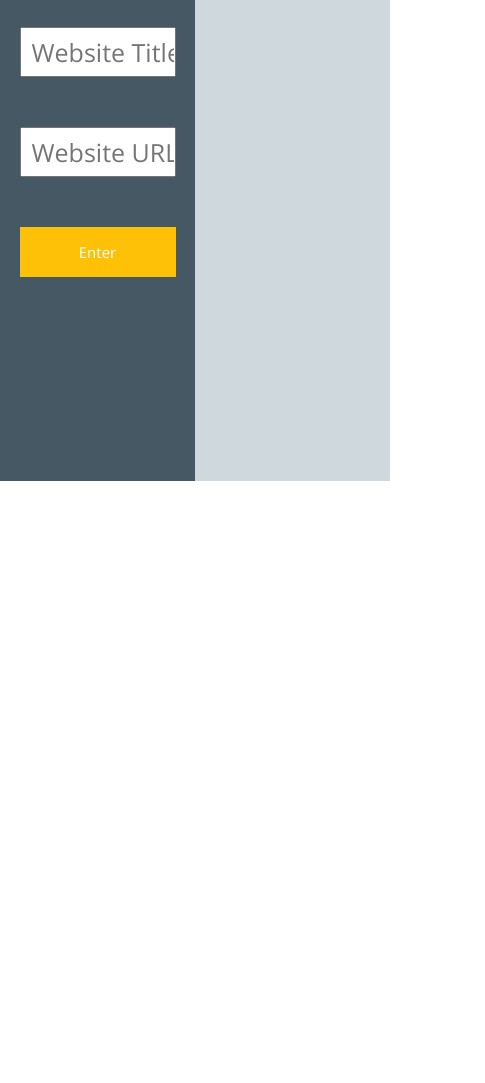
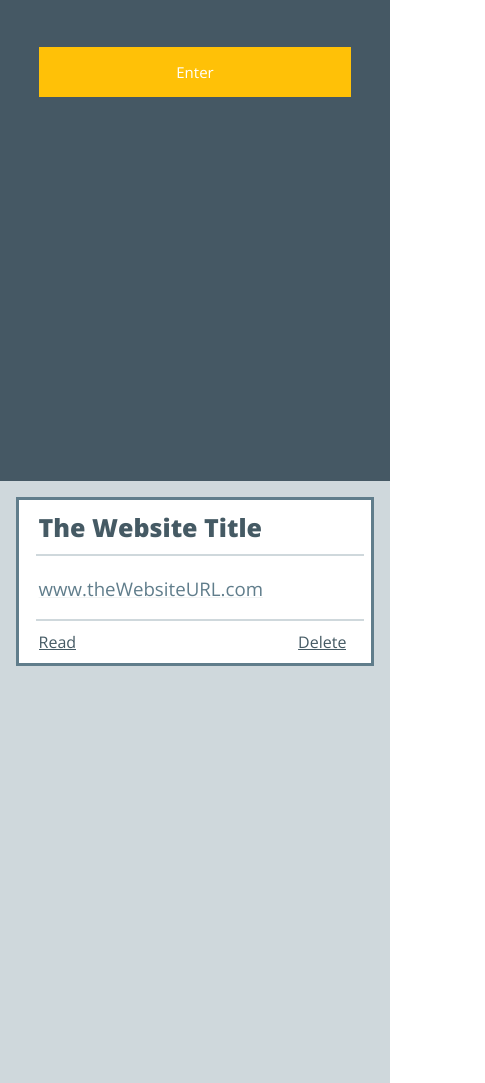
Before and after one commit to francylang/linked-list, a plain HTML site: page index.html in a window 390 px wide. Shown: the part 363-1446 px from the top of the page, 485 px wide, since content can reach past the window. Before the commit the page ends 844 px from the top, so only its background shows below. Drawn offline with nearby package versions, Linux system fonts and the light colour scheme.

Commit message:
Media query working

```diff
--- a/index.html
+++ b/index.html
@@ -9,6 +9,7 @@
   </head>
   <body>
     <section class="leftside">
+      <div class="leftmid">
         <header>
           <h1 id="linked">Linked</h1>
           <img id="icon" src="linked-list-logo.svg" height="110px" width="110px">
@@ -22,16 +23,20 @@
           <!--button for creating the bookmark and adding it to the page-->
           <input class="button" id="enter-button" name="enter" value="Enter">
         </form>
+      </div>
     </section>
     <!--section for all the created bookmarks-->
     <section class="rightside">
 <!-- Placeholder, to be transferred to JQ -->
+      <div class="rightmid">
         <div class="bookmarkbox">
-        <h2 id="bookmark-line-title">Title Here</h2>
-        <h3 id="bookmark-line-url">www.TheWebsiteURL.com</h3>
-        <input class="button" id="mark-as-read-button" type="submit" name="enter" value="Mark as Read">
+          <h2 id="bookmark-line-title">The Website Title</h2>
+          <hr id="hrOne">
+          <h3 id="bookmark-line-url">www.theWebsiteURL.com</h3>
+          <hr id="hrTwo">
+          <input class="button" id="mark-as-read-button" type="submit" name="enter" value="Read">
           <input class="button" id="delete-button" type="submit" name="enter" value="Delete">
-
+        </div>
   <!-- end placeholder -->
       </div>
     </section>
--- a/style.css
+++ b/style.css
@@ -6,22 +6,43 @@
 }
 body {
   display: flex;
+  flex-direction: row;
 }
 section {
   width: 50%;
-  display: flex;
   min-height: 100vh;
-  flex-direction: column;
+  /*display: flex;
+  flex-direction: row;*/
+}
+@media (max-width: 1100px){
+  body{
+    flex-direction: column;
+  }
+  section{
+    width: 100%
+  }
 }
 .leftside {
   justify-content: center;
   background-color: #455864;
+  /*display: flex;
+  flex-direction: row;*/
 }
 .rightside {
   align-items: center;
   padding: 0px;
   background-color: #CFD8DC;
   overflow-y: scroll;
+  /*display: flex;
+  flex-direction: row;*/
+}
+.leftmid{
+  display: flex;
+  flex-direction: column;
+}
+.rightmid{
+  display: flex;
+  flex-direction: column;
 }
 header {
   display: flex;
@@ -66,10 +87,10 @@ h1 {
 /*CHANGED*/
 .bookmarkbox {
   /*height: 100vh;*/
-  height: 20%;
+  height: 22%;
   min-height: 20%;
-  margin: 5%;
-  width: 95%;
+  width: 92%;
+  margin-top: 4%;
   align-self: center;
   /*text-align: center;*/
   border: 3px solid #607D8B;
@@ -78,29 +99,57 @@ h1 {
 #bookmark-line-title{
   display: block;
   color: #455A64;
-  margin-left: 5%;
-  font-size: 250%;
-  margin-top: 2%;
-  font-weight: lighter;
+  margin-left: 20px;
+  font-size: 25px;
+  margin-top: 10px;
+  margin-bottom: 10px;
+  font-weight: 300px;
 }
 #bookmark-line-url{
   display: block;
   color: #607D8B;
+  margin-left: 20px;
   text-decoration: underline #F2F4F4;
+  font-weight: lighter;
+}
+hr {
+  width: 93%;
+  height: 2px;
+  background: #CfD8DC;
+  margin-top: 18px;
+  margin-left: 17px;
+  border: none;
+}
+#hrOne {
+  margin-top: 0;
+  margin-bottom: 20px;
+}
+.button {
+  margin-left: 20px;
+  font-size: 16px;
+  font-weight: 30px;
+  outline: none;
 }
 #mark-as-read-button,
 #delete-button {
   display: inline-block;
+  position: relative;
   color: #455A64;
   text-decoration: underline #455A64;
   border: none;
   outline: none;
-  padding: 0;
+  padding-bottom: 0;
   background: none;
+  margin-top: 10px;
+  margin-bottom: 10px;
+}
+#delete-button {
+  display: block;
+  float: right;
+  margin-right: 25px;
 }
 #mark-as-read-button {
-  justify-content: center;
-  margin-right: 30px;
+  /*padding-left: 3%;*/
 }
 #delete-button:hover,
 #mark-as-read-button:hover, {
@@ -110,26 +159,22 @@ h1 {
   background-color: #F2F4F4;
   font-color:
 }
-
 .bookmarklinks{
-  font-size: 170%;
+  font-size: 300px;
 }
-
 div.linkdiv{
-  width: 90%;
   max-height: 100px;
   border-top: 1px solid #607D8B;
   border-bottom: 1px solid #607D8B;
   margin: auto;
-  padding: 3%;
 }
+@media
 /*#readbutton{
   float: left;
   margin-top: 10px;
   margin-left: 5%;
   width: 80px;
   height: 40px;
-
 }
 #readbutton2{
   float: left;
@@ -139,7 +184,6 @@ div.linkdiv{
   height: 40px;
   font-color: #F05A28;
 }*/
-
 /*#deletebutton{
   float: right;
   margin-top: 10px;
@@ -149,7 +193,6 @@ div.linkdiv{
   margin-top: 10px;
   margin-right: 10px;
 }*/
-
 /*hides bookmark on delete click*/
 .deletebox{
   display: none;
```
Lines whose indentation alone changed are shown as unchanged.
